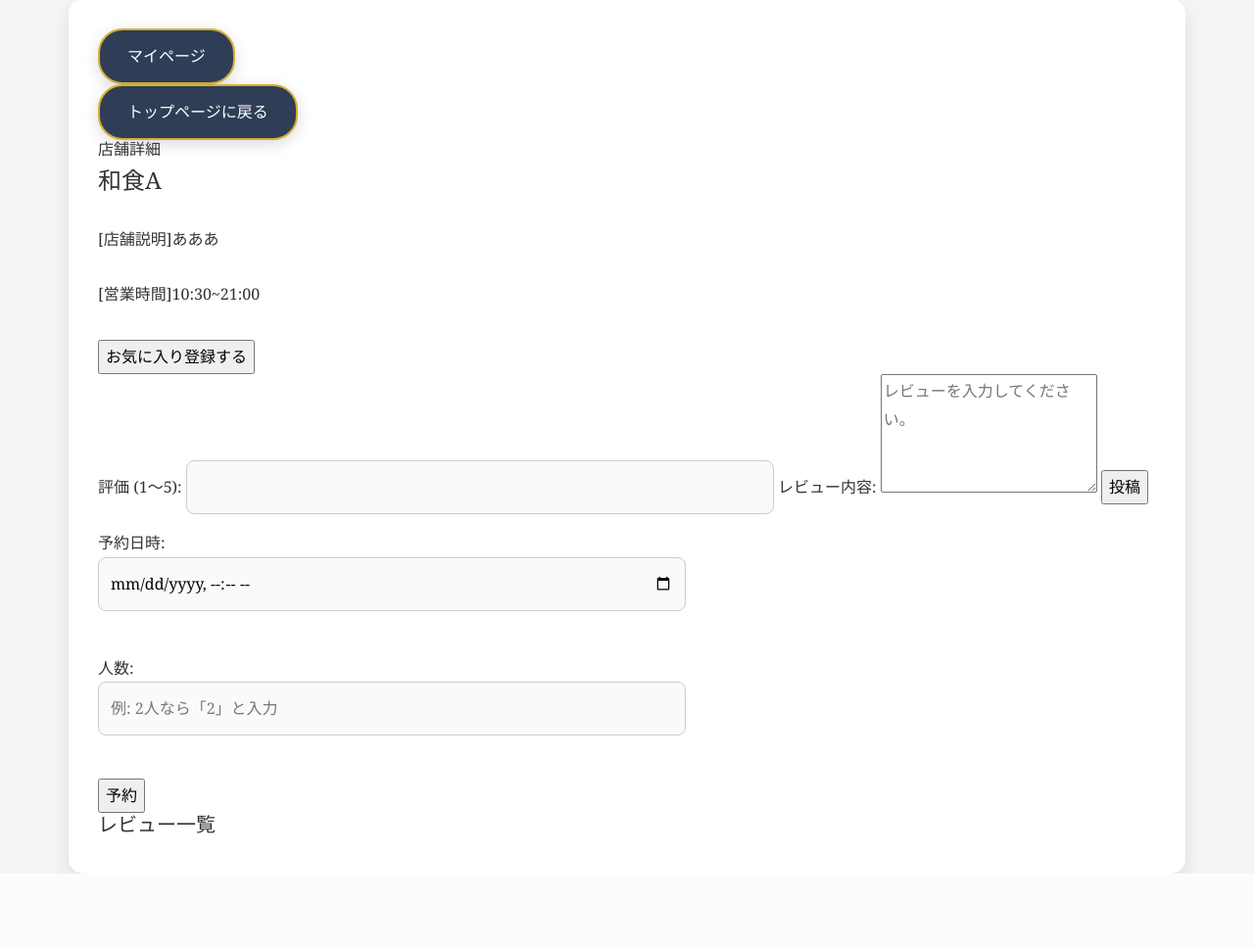
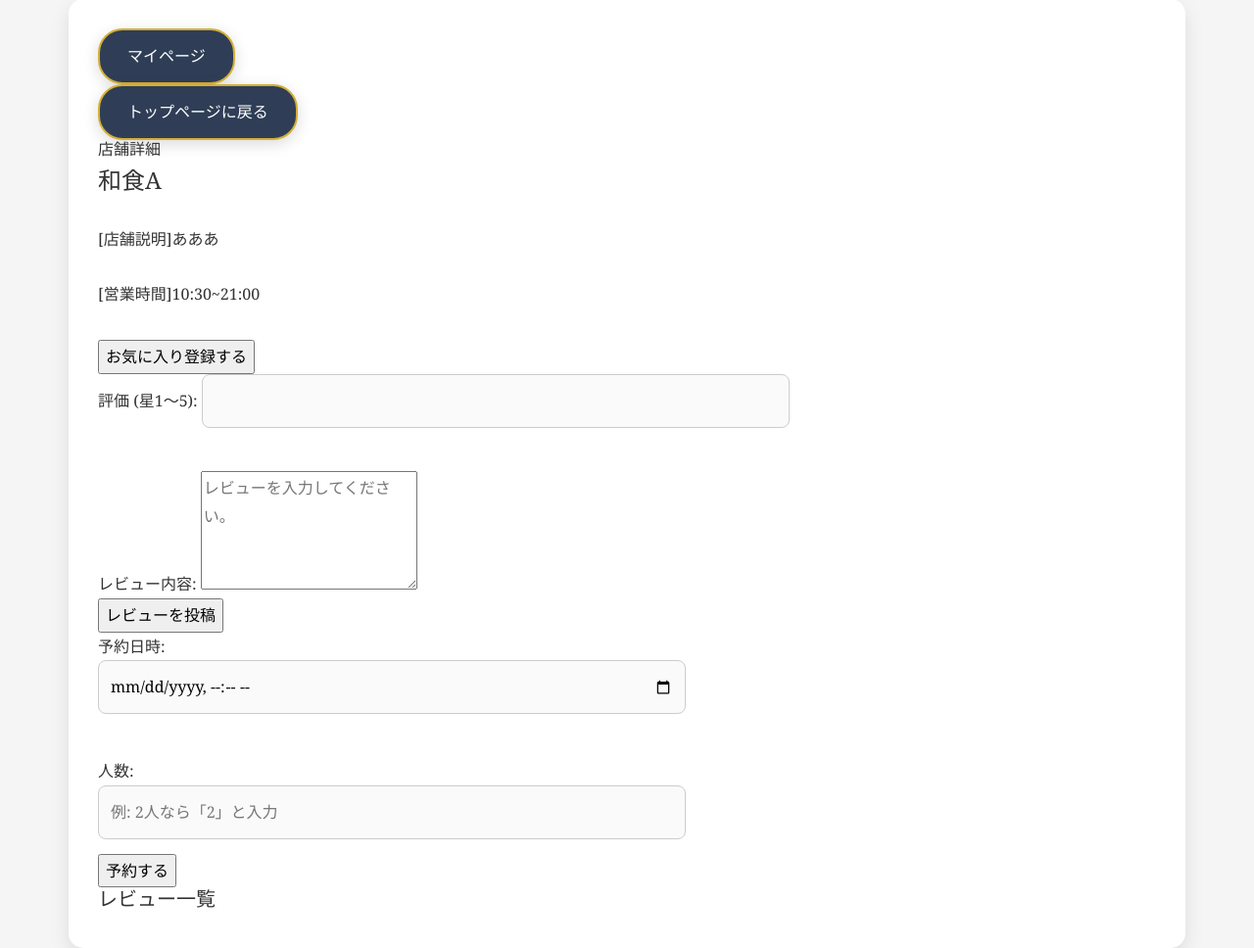
Before and after one commit to o1-mat/django-tabelog-kadai, a Django app: page /restaurant/1 in a window 1280 px wide. Shown: the part 21-989 px from the top of the page at 98% size. Before the commit the page ends 913 px from the top, so only its background shows below. Run offline with Django 5.2, Linux system fonts and the light colour scheme; data comes from the database, SQL or seed files in the repository; data that the repository does not hold is empty; parts of the project's set-up code (start-up, migrations or seed data) failed here and were passed over.

Commit message:
Add files via upload

```diff
--- a/kadai_002/templates/nagoyameshi/restaurant.html
+++ b/kadai_002/templates/nagoyameshi/restaurant.html
@@ -28,12 +28,12 @@
     <input type="text" name="restaurant" value="{{ restaurant.id }}">
     {% endcomment %}
 
-    <label for="star">評価 (1〜5):</label>
-    <input type="number" name="star" min="1" max="5">
+    <label for="star">評価 (星1〜5):</label>
+    <input type="number" name="star" min="1" max="5"><br><br>
     <label for="content">レビュー内容:</label>
-    <textarea id="content" name="content" rows="4" placeholder="レビューを入力してください。" required></textarea>
+    <textarea id="content" name="content" rows="4" placeholder="レビューを入力してください。" required></textarea><br>
 
-    <input type="submit" value="投稿">
+    <input type="submit" value="レビューを投稿">
 </form>
 
 
@@ -45,9 +45,9 @@
     <input type="datetime-local" id="datetime" name="datetime" required><br><br>
 
     <label for="headcount">人数:</label><br>
-    <input type="number" id="headcount" name="headcount" min="1" placeholder="例: 2人なら「2」と入力" required><br><br>
+    <input type="number" id="headcount" name="headcount" min="1" placeholder="例: 2人なら「2」と入力" required><br>
 
-    <input type="submit" value="予約">
+    <input type="submit" value="予約する">
 </form>
 
 
```
